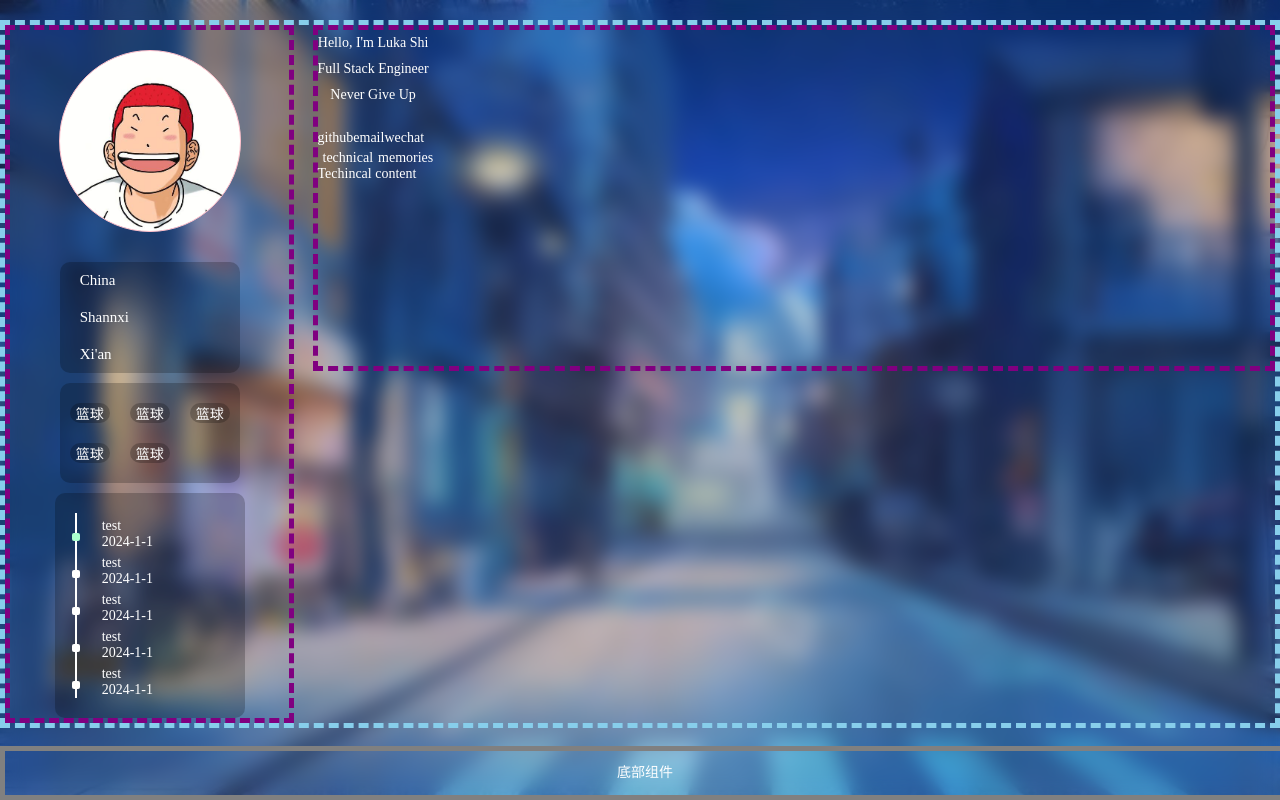
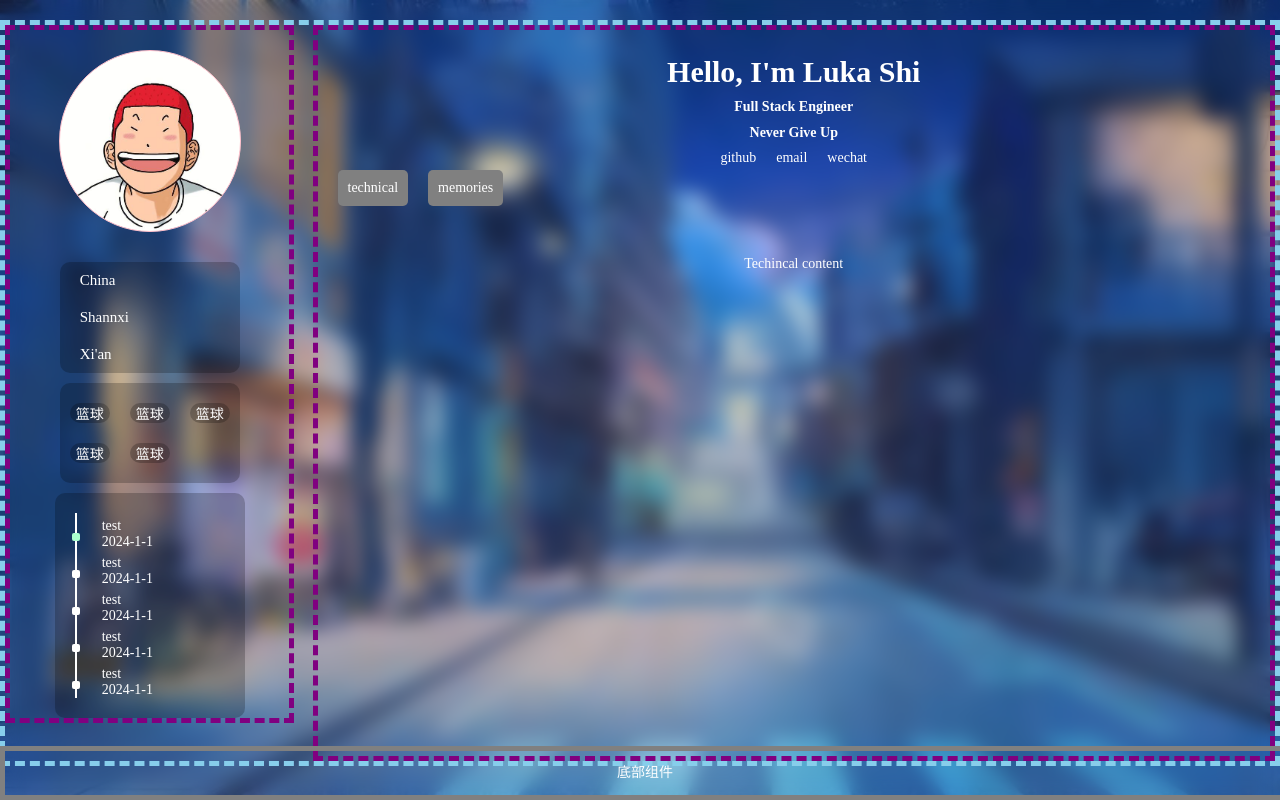
Before and after one commit to zhaozhaoqueue/person_web_frontend, a Vue app: page /technical in a window 1280 px wide. Built offline with nearby package versions, Linux system fonts and the light colour scheme.

Commit message:
update right part

```diff
--- a/src/App.vue
+++ b/src/App.vue
@@ -69,7 +69,7 @@
     display: flex;
     flex-direction: column;
     justify-content: space-between;
-    align-items: flex-start;
+    align-items: center;
 }
 
 .footer {
--- a/src/components/BriefIntro/index.vue
+++ b/src/components/BriefIntro/index.vue
@@ -1,8 +1,8 @@
 <template>
     <div class="content">
-        <div class="item">Hello, I'm Luka Shi</div>
-        <div class="item">Full Stack Engineer</div>
-        <div class="item">Never Give Up</div>
+        <h1 class="item">Hello, I'm Luka Shi</h1>
+        <h2 class="item">Full Stack Engineer</h2>
+        <h2 class="item">Never Give Up</h2>
     </div>
 
 </template>
@@ -15,9 +15,13 @@
         display:flex;
         height: 100px;
         flex-direction: column;
+        margin-top: 20px;
     }
     .item{
         margin-top: 5px;
         margin-bottom: 5px;
     }
+    .content h1 {
+        font-size: 30px;
+    }
 </style>
--- a/src/components/ShowMe/index.vue
+++ b/src/components/ShowMe/index.vue
@@ -28,12 +28,18 @@
     display: flex;
     flex-direction: row;
     justify-content: left;
+    align-self: flex-start;
 
     .item {
-        margin-left: 5px;
+        margin-left: 20px;
+        background-color: grey;
+        padding: 10px;
+        border-radius: 5px;
     }
 }
 .content{
-    height: 200px;
+    height: 500px;
+    width: 100%;
+    margin-top: 50px;
 }
 </style>
--- a/src/components/SocialMedia/index.vue
+++ b/src/components/SocialMedia/index.vue
@@ -14,6 +14,11 @@
         display: flex;
         flex-direction: row;
         height: 20px;
+        align-items: flex-start;
+    }
+
+    .content div {
+        margin: 0 10px;
     }
 
 </style>
```
